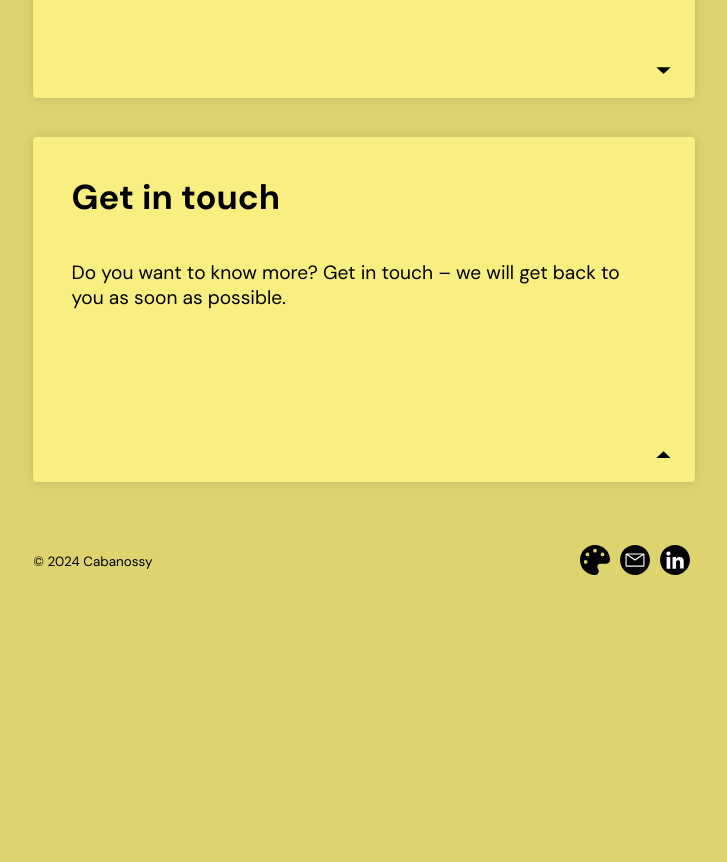
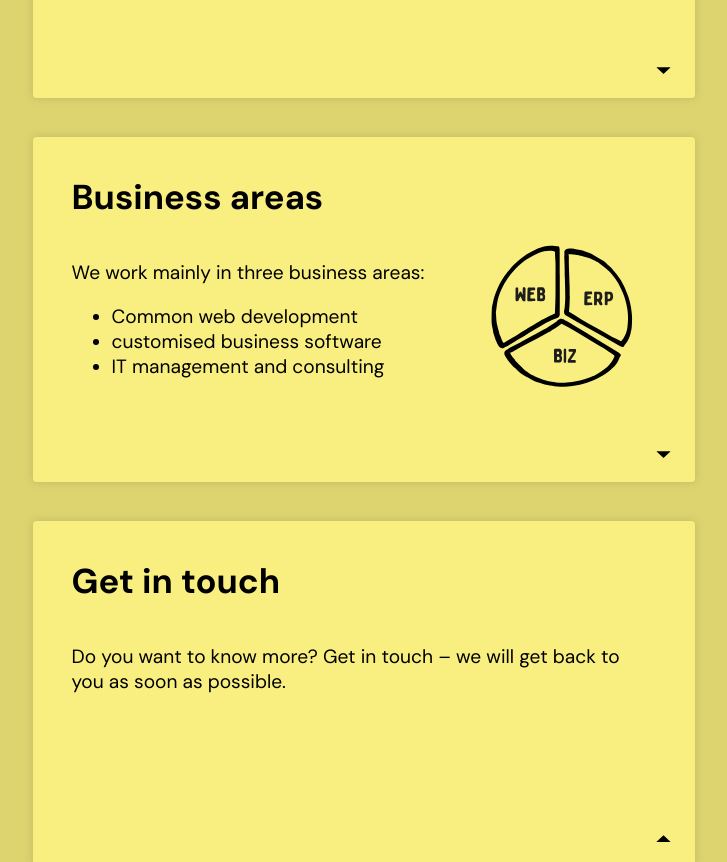
Before and after one commit to insulationman/cabanossy-se, a React (Vite) app: page / in a window 1280 px wide. Shown: the part 900-1762 px from the top of the page, without its empty margins (276-1003 px from the left). Before the commit the page ends 1503 px from the top, so only its background shows below. Built offline with nearby package versions, Linux system fonts and the light colour scheme.

Commit message:
Add PieChart component and update business areas in App.tsx

```diff
--- a/src/App.tsx
+++ b/src/App.tsx
@@ -6,6 +6,7 @@ import LinkedIn from "./assets/LinkedIn.svg";
 import PilUpp from "./assets/Pil-Upp.svg";
 import PilNer from "./assets/Pil-Ner.svg";
 import palette from "./assets/palette-solid.svg";
+import PieChart from "./assets/PieChart.svg";
 
 function App() {
   const imageRef = useRef<HTMLImageElement | null>(null);
@@ -43,6 +44,32 @@ function App() {
           Most businesses can use new and established technologies to grow and
           expand. We can help you with that.
         </p>
+        <img src={PilNer} className="pil" alt="pilned" />
+      </div>
+      <div className="card">
+        <h1>Business areas</h1>
+        <div
+          style={{
+            display: "flex",
+            justifyContent: "space-between",
+            width: "100%",
+          }}
+        >
+          <p>
+            We work mainly in three business areas:
+            <ul>
+              <li>Common web development</li>
+              <li>customised business software</li>
+              <li>IT management and consulting</li>
+            </ul>
+          </p>
+          <img
+            src={PieChart}
+            alt="piechart"
+            height={150}
+            style={{ paddingRight: 20 }}
+          />
+        </div>
         <img src={PilNer} className="pil" alt="pilned" />
       </div>
       <div className="card">
```
Also changed, not shown: src/assets/PieChart.svg (added).
